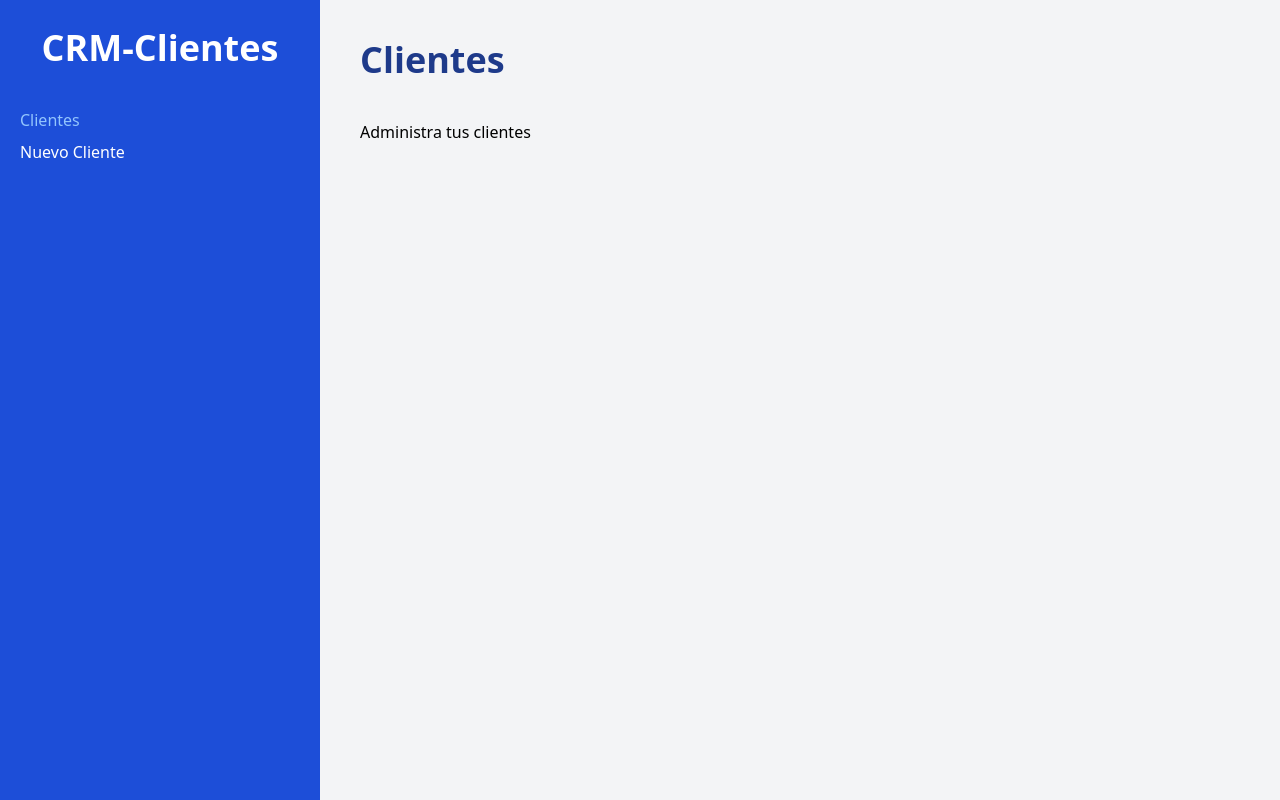
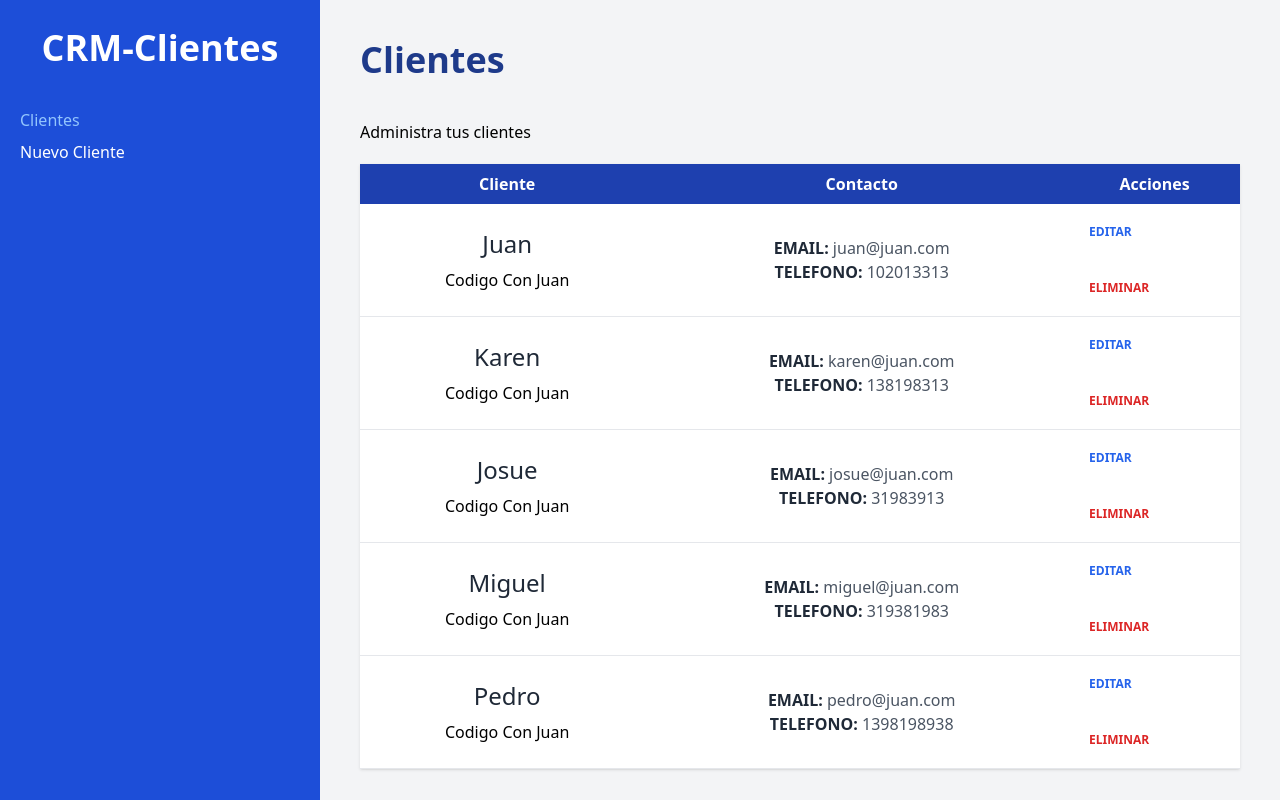
Before and after one commit to pinobaby/CRM-REACT, a React (Vite) app: page / in a window 1280 px wide. Built offline with nearby package versions, Linux system fonts and the light colour scheme.

Commit message:
Mostrando la info de los clientes en la tabla

```diff
--- /dev/null
+++ b/src/components/Cliente.jsx
@@ -0,0 +1,40 @@
+function Cliente({ cliente }) {
+  const { nombre, empresa, email, telefono } = cliente;
+  return (
+    <tr className="border-b text-center">
+      <td className="p-6 space-y-2">
+        <p className=" text-2xl text-gray-800">{nombre}</p>
+        <p className="">{empresa}</p>
+      </td>
+
+      <td className="p-6 ">
+        <p className="text-gray-600 ">
+          <span className="text-gray-800 font-bold uppercase">Email: {""}</span>
+          {email}
+        </p>
+        <p className="text-gray-600 ">
+          <span className="text-gray-800 font-bold uppercase">Telefono: {""}</span>
+          {telefono}
+        </p>
+      </td>
+        <td className="p-5 flex">
+            <button
+            type="button"
+            className="text-blue-600 hover:text-blue-700 uppercase font-bold text-xs">
+                Editar
+            </button>
+
+        </td>
+        <td className="p-5 flex">
+            <button
+            type="button"
+            className="text-red-600 hover:text-red-700 uppercase font-bold text-xs">
+                Eliminar
+            </button>
+
+        </td>
+    </tr>
+  );
+}
+
+export default Cliente;
--- a/src/pages/Index.jsx
+++ b/src/pages/Index.jsx
@@ -1,80 +1,79 @@
-import{useLoaderData} from 'react-router-dom'
+import { useLoaderData } from "react-router-dom";
+import Cliente from "../components/Cliente";
 
 export function loader() {
-
   const clientes = [
     {
       id: 1,
-        nombre: 'Juan',
+      nombre: "Juan",
       telefono: 102013313,
       email: "juan@juan.com",
-        empresa: 'Codigo Con Juan'
+      empresa: "Codigo Con Juan",
     },
     {
       id: 2,
-        nombre: 'Karen',
+      nombre: "Karen",
       telefono: 138198313,
       email: "karen@juan.com",
-        empresa: 'Codigo Con Juan'
+      empresa: "Codigo Con Juan",
     },
     {
       id: 3,
-        nombre: 'Josue',
+      nombre: "Josue",
       telefono: 31983913,
       email: "josue@juan.com",
-        empresa: 'Codigo Con Juan'
+      empresa: "Codigo Con Juan",
     },
     {
       id: 4,
-        nombre: 'Miguel',
+      nombre: "Miguel",
       telefono: 319381983,
       email: "miguel@juan.com",
-        empresa: 'Codigo Con Juan'
+      empresa: "Codigo Con Juan",
     },
     {
       id: 5,
-        nombre: 'Pedro',
+      nombre: "Pedro",
       telefono: 1398198938,
       email: "pedro@juan.com",
-        empresa: 'Codigo Con Juan'
+      empresa: "Codigo Con Juan",
     },
   ];
 
-  return clientes
+  return clientes;
 }
 
+function Index() {
+  const clientes = useLoaderData();
 
-function Index() {
-  const datos = useLoaderData()
-  console.log(datos);
   return (
     <>
       <h1 className="font-black text-4xl text-blue-900">Clientes</h1>
       <p className="mt-10">Administra tus clientes</p>
 
-      {/* {clientes.length ? (
-        <table className='w-full bg-white shadow mt-5 table-auto'>
-            <thead className='bg-blue-800 text-white'>
+      {clientes.length ? (
+        <table className="w-full bg-white shadow mt-5 table-auto">
+          <thead className="bg-blue-800 text-white">
             <tr>
-                <th className='py-2'>Cliente</th>
-                <th className='py-2'>Contacto</th>
-                <th className='py-2'>Acciones</th>
+              <th className="py-2">Cliente</th>
+              <th className="py-2">Contacto</th>
+              <th className="py-2">Acciones</th>
             </tr>
+          </thead>
 
           <tbody>
-
-
-
+            {clientes.map((cliente) => (
+              <Cliente
+              cliente={cliente}
+              key={cliente.id} />
+            ))}
           </tbody>
-            </thead>
         </table>
       ) : (
         <p className="text-center mt-5">No hay clientes</p>
-
-      )} */}
-
+      )}
     </>
-  )
+  );
 }
 
-export default Index
+export default Index;
```
Lines whose indentation alone changed are shown as unchanged.
